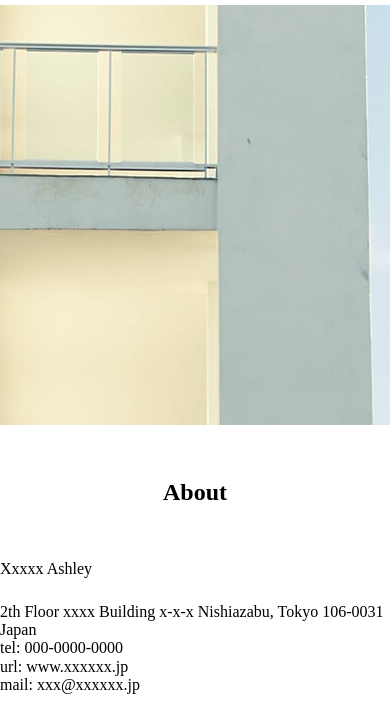
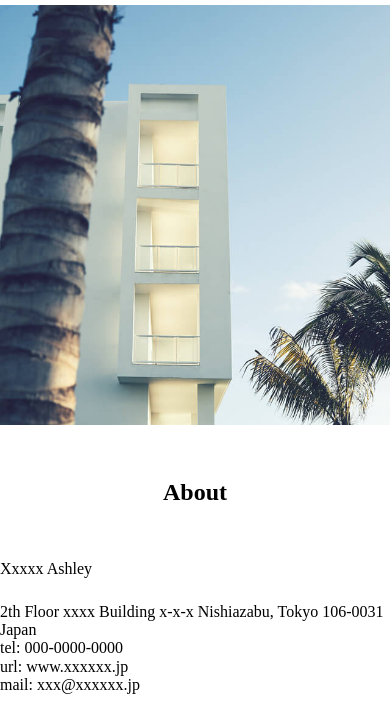
Before and after one commit to aoyagi-takuro/mywork, a plain HTML site: page index.html in a window 390 px wide. Shown: the part 88-804 px from the top of the page. Drawn offline with Linux system fonts and the light colour scheme.

Commit message:
main画像のレスポンシブ導入

```diff
--- a/CSS/style.css
+++ b/CSS/style.css
@@ -48,12 +48,28 @@ header li {
     height: 25px;
 }
 
-.main-img {
+.pc-img {
     width: 100%;
     height: 420px;
     object-fit: cover;
+    display: block;
+}
+.sp-img {
+    display: none;
 }
 
+@media screen and (max-width: 600px) {
+    .pc-img {
+        display: none;
+    }
+    .sp-img {
+        display: block;
+        width: 100%;
+        height: 420px;
+        object-fit: cover;
+
+    }
+}
 .section-container {
     margin: 0 auto 130px auto;
     max-width: 960px;
@@ -139,14 +155,3 @@ footer p {
     font-size: 12px;
 
 }
-@media screen and (max-width: 500px) {
-    .header  {
-        flex-direction: column;
-     }
-  }
-
-  @media screen and (max-width: 500px) {
-    footer p  {
-      color: blue;
-    }
-  }
--- a/index.html
+++ b/index.html
@@ -30,7 +30,8 @@
     </header>
     <main>
         <div>
-            <img src="img/mainvisual-pc.jpg" class="main-img">
+         <img src="img/mainvisual-pc.jpg" class="pc-img">
+         <img src="img/mainvisual-sp.jpg" class="sp-img">
         </div>
         <div class="section-container">
             <h1 class="section-title">About</h1>
```
Also changed, not shown: img/mainvisual-sp.jpg (added), mainvisual-sp.jpg (added).
